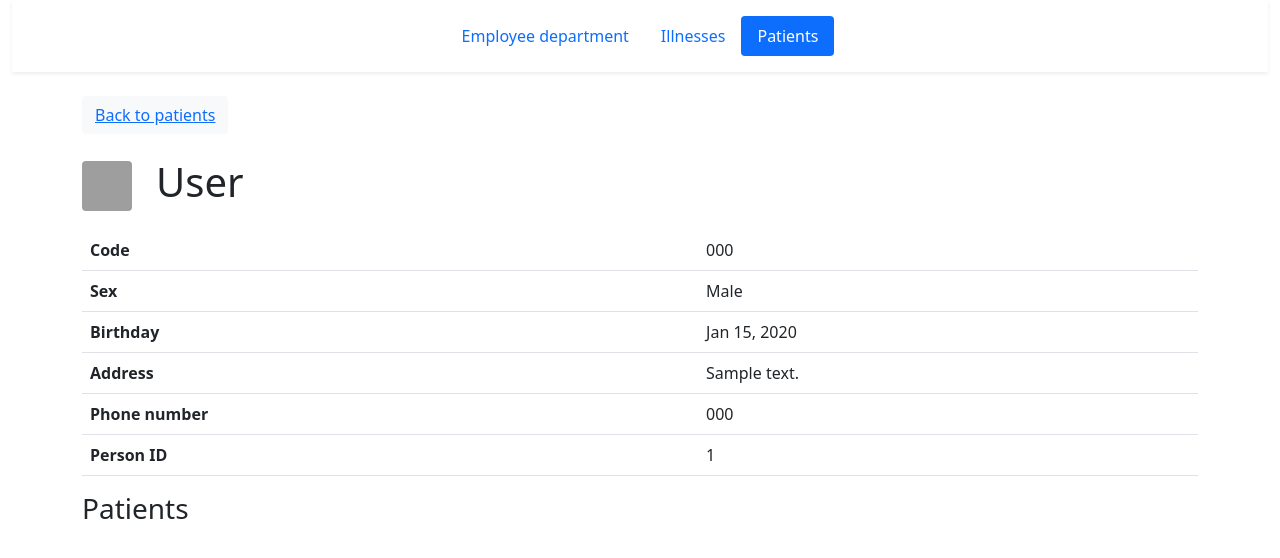
After one commit to ZioVio/software-arch, a Django app: page /clinic/doctors/000 in a window 1280 px wide. The commit adds this page. Shown: the top 558 px of the page. Run offline with Django 4.2, Linux system fonts and the light colour scheme; tables that the repository leaves empty hold one stand-in row (values such as "Sample post"); grey boxes are pictures that could not be loaded.

Commit message:
finished frontend

```diff
--- /dev/null
+++ b/polyclinic/clinic/templates/clinic/doctor.html
@@ -0,0 +1,109 @@
+{% include 'clinic/_head.html'%}
+<div class="container-fluid mb-4">
+    <header class="d-flex justify-content-center py-3 shadow-sm">
+        <ul class="nav nav-pills">
+            <li class="nav-item"><a href="/clinic/employment_department" class="nav-link">Employee department</a></li>
+            <li class="nav-item"><a href="/clinic/illnesses" class="nav-link">Illnesses</a></li>
+            <li class="nav-item"><a href="/clinic/patients" class="nav-link active">Patients</a></li>
+        </ul>
+    </header>
+</div>
+<div class="container">
+    <button class="btn btn-light"><a href="/clinic/patients">Back to patients</a></button>
+    <div class="d-flex mt-4">
+        <div class="d-flex justify-content-center align-items-center me-4">
+            <img src="https://i.pravatar.cc/50" class="rounded"/>
+        </div>
+        <div>
+            <h1>{{doctor.fullname}}</h1>
+        </div>
+    </div>
+    <table class="table mt-3">
+        <tr>
+            <th>Code</th>
+            <td>{{doctor.code}}</td>
+        </tr>
+        <tr>
+            <th>Sex</th>
+            <td>{{doctor.sex}}</td>
+        </tr>
+        <tr>
+            <th>Birthday</th>
+            <td>{{doctor.birthday|date:"M d, Y"}}</td>
+        </tr>
+        <tr>
+            <th>Address</th>
+            <td>{{doctor.address}}</td>
+        </tr>
+        <tr>
+            <th>Phone number</th>
+            <td>{{doctor.phone_number}}</td>
+        </tr>
+        <tr>
+            <th>Person ID</th>
+            <td>{{doctor.person_id}}</td>
+        </tr>
+    </table>
+    <h3>Patients</h3>
+    <ul class="list-group">
+        {% for p in doctor.patients %}
+        <li class="list-group-item">
+            <table class="table border">
+                <tr>
+                    <th>Fullname</th>
+                    <td>{{p.fullname}}</td>
+                </tr>
+                <tr>
+                    <th>Sex</th>
+                    <td>{{p.sex}}</td>
+                </tr>
+                <tr>
+                    <th>Phone number</th>
+                    <td>{{p.phone_number}}</td>
+                </tr>
+                <tr>
+                    <th>Appointment date</th>
+                    <td>{{p.appointment_date}}</td>
+                </tr>
+            </table>
+        </li>
+        {% endfor %}
+    </ul>
+    <!--    {% for p in patients %}-->
+    <!--    <div class="container-fluid card py-3 mb-5">-->
+    <!--        <h2>{{p.fullname}}</h2>-->
+    <!--        <p>{{p}}</p>-->
+    <!--        <table class="table">-->
+    <!--            <tr>-->
+    <!--                <th>Birthdate</th>-->
+    <!--                <td>{{p.birthdate|date:"M d, Y"}}</td>-->
+    <!--            </tr>-->
+    <!--            <tr>-->
+    <!--                <th>Sex</th>-->
+    <!--                <td>{{p.sex}}</td>-->
+    <!--            </tr>-->
+    <!--            <tr>-->
+    <!--                <th>Address</th>-->
+    <!--                <td>{{p.address}}</td>-->
+    <!--            </tr>-->
+    <!--            <tr>-->
+    <!--                <th>Phone number</th>-->
+    <!--                <td>{{p.phone_number}}</td>-->
+    <!--            </tr>-->
+    <!--            <tr>-->
+    <!--                <th>Appointment date</th>-->
+    <!--                <td>{{p.appointment_date|date:"M d, Y"}}</td>-->
+    <!--            </tr>-->
+    <!--            <tr>-->
+    <!--                <th>Illness</th>-->
+    <!--                <td>{{p.illness.name}}</td>-->
+    <!--            </tr>-->
+    <!--            <tr>-->
+    <!--                <th>Doctor</th>-->
+    <!--                <td><a href="/clinic/doctors/{{p.doctor.code}}">{{p.doctor.fullname}}</a></td>-->
+    <!--            </tr>-->
+    <!--        </table>-->
+    <!--    </div>-->
+    <!--    {% endfor %}-->
+</div>
+{% include 'clinic/_tail.html'%}
--- a/polyclinic/clinic/templates/clinic/patients.html
+++ b/polyclinic/clinic/templates/clinic/patients.html
@@ -13,7 +13,6 @@
     {% for p in patients %}
     <div class="container-fluid card py-3 mb-5">
         <h2>{{p.fullname}}</h2>
-        <p>{{p}}</p>
         <table class="table">
             <tr>
                 <th>Birthdate</th>
@@ -33,7 +32,7 @@
             </tr>
             <tr>
                 <th>Appointment date</th>
-                <td>{{p.appointment_date|date:"M d, Y"}}</td>
+                <td>{{p.appointment_date}}</td>
             </tr>
             <tr>
                 <th>Illness</th>
@@ -41,7 +40,7 @@
             </tr>
             <tr>
                 <th>Doctor</th>
-                <td><a href="/clinic/doctor_patients/{{p.doctor.code}}">{{p.doctor.fullname}}</a></td>
+                <td><a href="/clinic/doctors/{{p.doctor.code}}">{{p.doctor.fullname}}</a></td>
             </tr>
         </table>
     </div>
--- a/polyclinic/clinic/urls.py
+++ b/polyclinic/clinic/urls.py
@@ -9,5 +9,5 @@ urlpatterns = [
     path('illnesses/', views.illnesses_handler),
     path('illnesses_by_drugs/', views.illnesses_by_drugs_handler),
     path('patients', views.patients_handler),
-    path('doctor_patients/<str:doctor_code>', views.doctor_patients_handler)
+    path('doctors/<str:doctor_code>', views.doctor_patients_handler)
 ]
--- a/polyclinic/clinic/views.py
+++ b/polyclinic/clinic/views.py
@@ -97,4 +97,9 @@ def doctor_patients_handler(request, doctor_code=None):
     doctor_dict['patients'] = dict_from_queryset(
         Patient.objects.filter(employee_code_id=doctor_dict['code'])
     )
-    return HttpResponse(doctor_dict)
+
+    context = {
+        'doctor': doctor_dict,
+    }
+
+    return HttpResponse(render(request, 'clinic/doctor.html', context))
```
